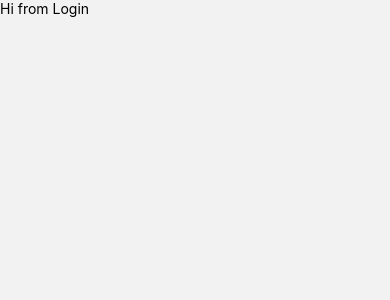
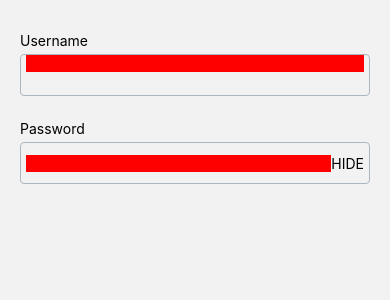
Before and after one commit to mokadev90/ContactsApp, a React Native app: screen / in a window 390 px wide. Shown: the top 300 px of the page. Built offline with nearby package versions, Linux system fonts and the light colour scheme.

Commit message:
Add Container and Inputs in Login

```diff
--- a/src/screens/Login/index.js
+++ b/src/screens/Login/index.js
@@ -1,11 +1,26 @@
-import React from 'react';
+import React, {useState} from 'react';
 import {Text, View} from 'react-native';
+import Container from '../../components/common/Container';
+import Input from '../../components/common/Input';
 
 const Login = () => {
+  const [value, setValue] = useState('');
   return (
-    <View>
-      <Text>Hi from Login</Text>
-    </View>
+    <Container>
+      <Input
+        label="Username"
+        onChangeText={text => setValue(text)}
+        value={value}
+        // error={'This field is required'}
+      />
+      <Input
+        label="Password"
+        onChangeText={text => setValue(text)}
+        value={value}
+        icon={<Text>HIDE</Text>}
+        iconPosition="right"
+      />
+    </Container>
   );
 };
 
```
